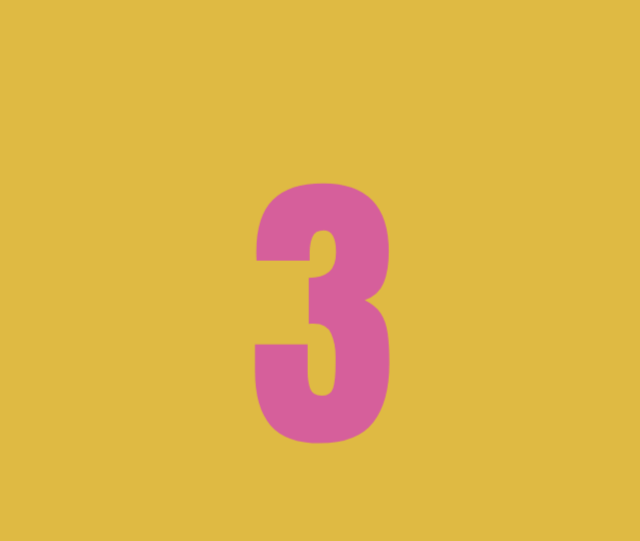
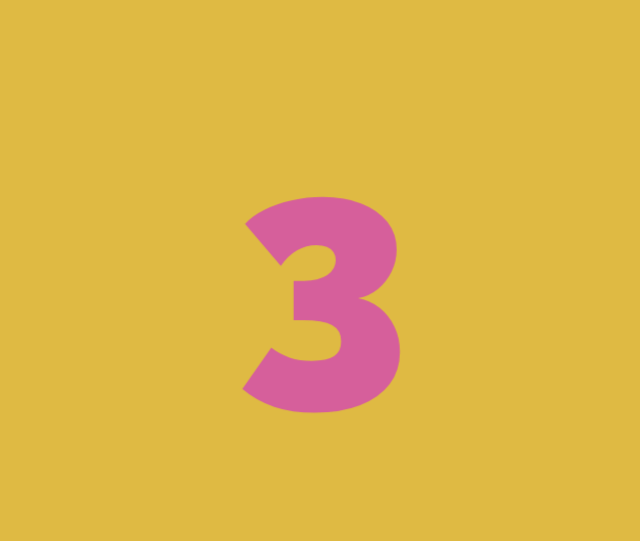
Before and after one commit to maso1905/record-player, a plain HTML site: page index.html in a window 1280 px wide. Shown: the part 85-626 px from the top of the page, without its empty margins (317-957 px from the left). Drawn offline with Linux system fonts and the light colour scheme.

Commit message:
Added Gogle Fonts

```diff
--- a/css/main.css
+++ b/css/main.css
@@ -1,7 +1,9 @@
+@import url('https://fonts.googleapis.com/css2?family=Raleway:wght@900&display=swap');
+
 body{
     background-color: rgb(223, 186, 67);
     text-align: center;
-    font-family: Impact, Haettenschweiler, 'Arial Narrow Bold', sans-serif;
+    font-family: "Raleway", sans-serif;
     height: 100%;
 }
 .wrapper{
```
